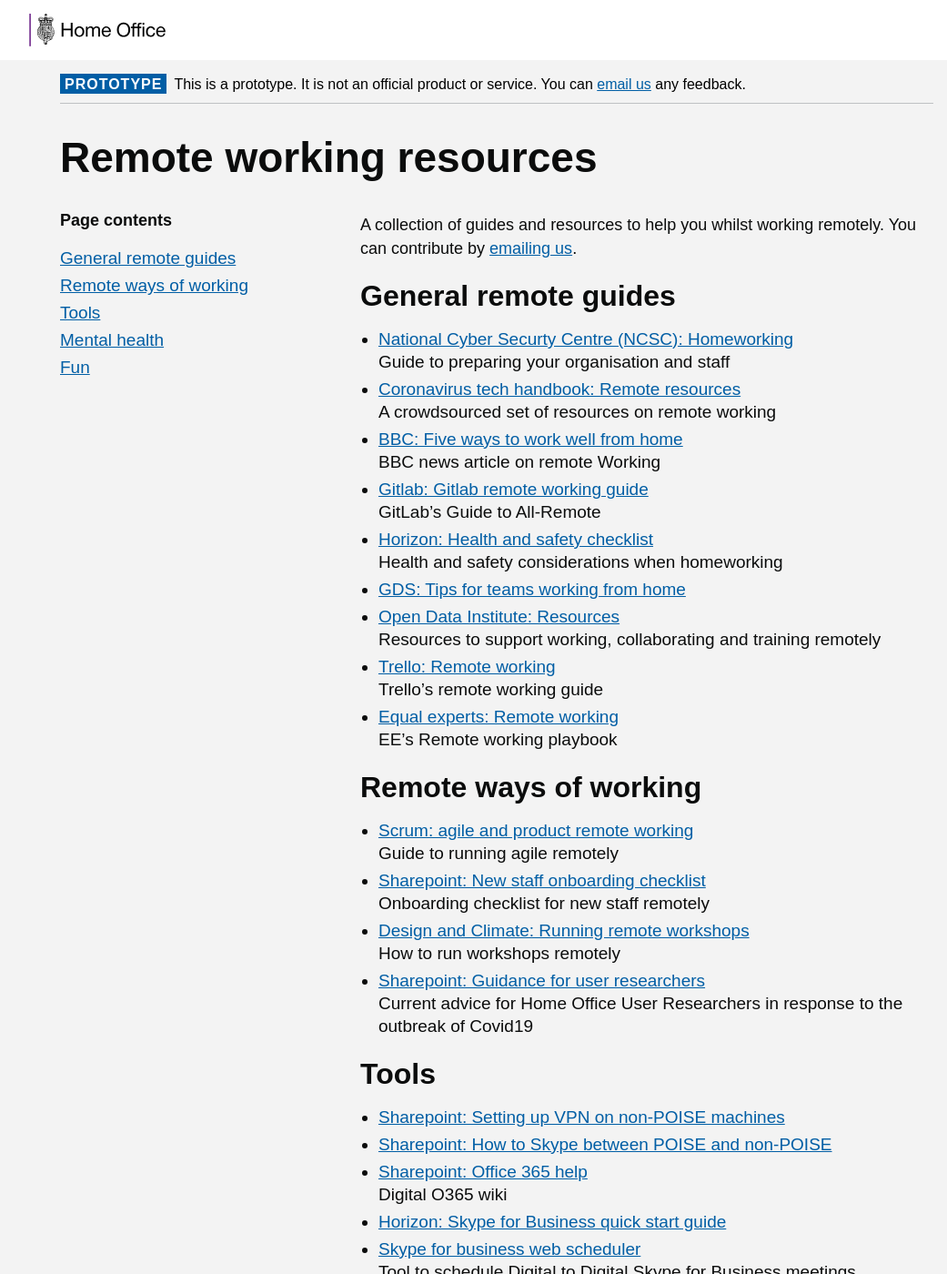
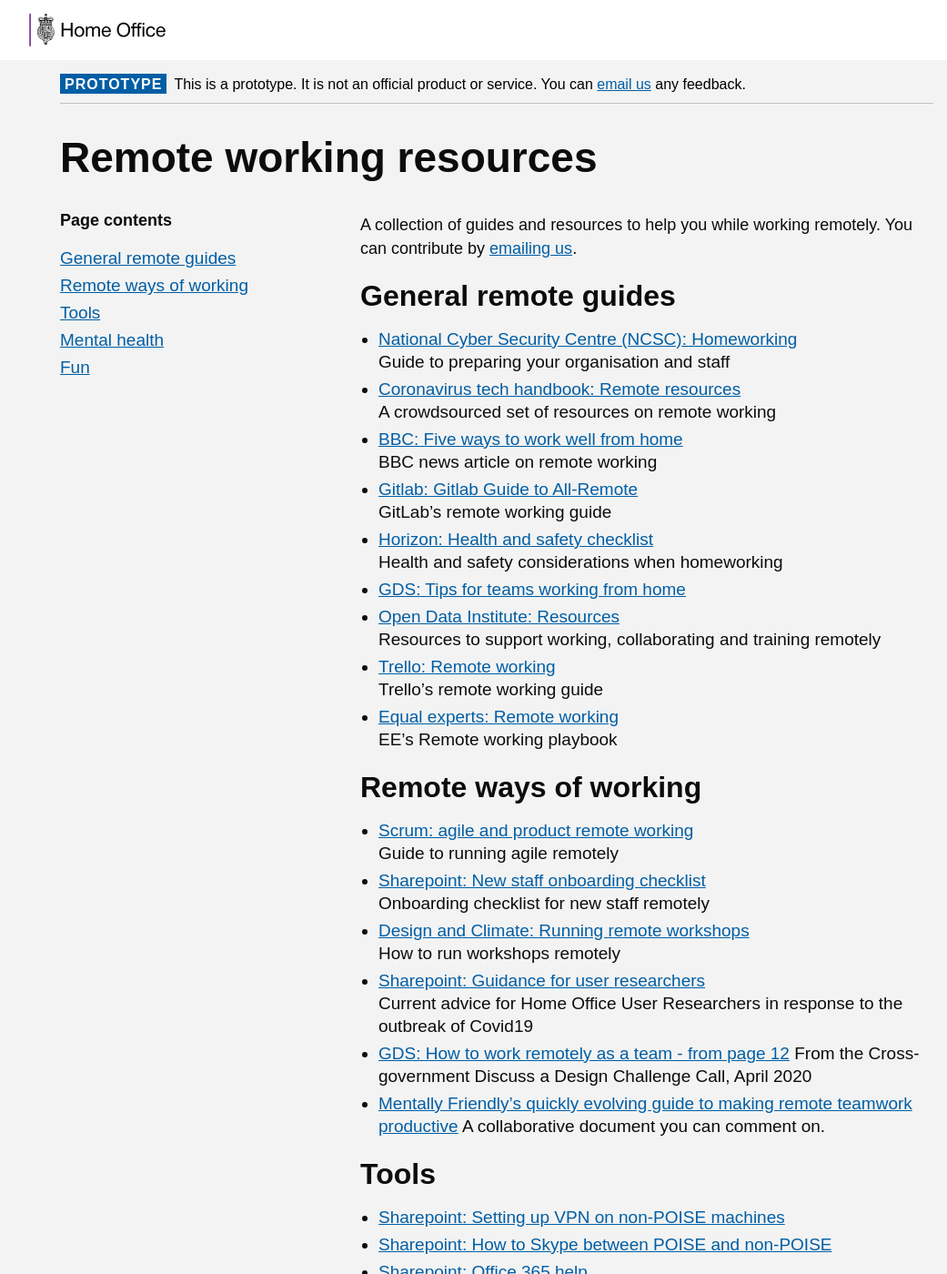
Before and after one commit to UKHomeOffice/playbook, a Jekyll site: the page built from index.md, in a window 1280 px wide and 1400 px high. Shown: the whole window at 91% size, without its empty margins (94-1135 px from the left). Built offline with Jekyll 4.4.1, drawn with Linux system fonts in a browser that asks for light colours; nearby versions of some CDN libraries; some web fonts are replaced; the repository's description, which GitHub fills in, is left out; some of the changed text lies outside the part shown.

Commit message:
Added resources

```diff
--- a/index.md
+++ b/index.md
@@ -5,17 +5,17 @@
 id: index
 ---
 
-A collection of guides and resources to help you whilst working remotely. You can contribute by <a href="mailto:remoteworking@digital.homeoffice.gov.uk>">emailing us</a>.
+A collection of guides and resources to help you while working remotely. You can contribute by <a href="mailto:remoteworking@digital.homeoffice.gov.uk>">emailing us</a>.
 
 ## General remote guides
-- [National Cyber Securty Centre (NCSC): Homeworking](https://www.ncsc.gov.uk/guidance/home-working)
+- [National Cyber Security Centre (NCSC): Homeworking](https://www.ncsc.gov.uk/guidance/home-working)
 Guide to preparing your organisation and staff
 - [Coronavirus tech handbook: Remote resources](https://coronavirustechhandbook.com/remote)
 A crowdsourced set of resources on remote working
 - [BBC: Five ways to work well from home](https://www.bbc.co.uk/news/business-51868894)
-BBC news article on remote Working
-- [Gitlab: Gitlab remote working guide](https://about.gitlab.com/company/culture/all-remote/guide/)
-GitLab's Guide to All-Remote
+BBC news article on remote working
+- [Gitlab: Gitlab Guide to All-Remote](https://about.gitlab.com/company/culture/all-remote/guide/)
+GitLab's remote working guide
 - [Horizon: Health and safety checklist](https://horizon.fcos.gsi.gov.uk/file-wrapper/homeworking-health-and-safety-guidance-and-checklist)
 Health and safety considerations when homeworking
 - [GDS: Tips for teams working from home](https://docs.google.com/document/d/1rXDSJJ3Pge0tk6CM-dktPOXZDwoFw9SXzZRKSXg3cT0/edit?usp=sharing)
@@ -36,6 +36,10 @@
 How to run workshops remotely
 - [Sharepoint: Guidance for user researchers](https://homeofficegovuk.sharepoint.com/:w:/r/teams/HomeOfficeDigital/User%20Research%20and%20Design/userresearch/_layouts/15/Doc.aspx?sourcedoc=%7BDA638554-939C-479D-B26A-9A9ECE58DB0A%7D&file=COVID-19%20Guidance%20v2.0%20(17th%20March).docx&action=default&mobileredirect=true&DefaultItemOpen=1)
 Current advice for Home Office User Researchers in response to the outbreak of Covid19
+- [GDS: How to work remotely as a team - from page 12](https://drive.google.com/file/d/1AH1wpwbUBsW0Y811a8OVTc9VO_eGhEt4/view)
+From the Cross-government Discuss a Design Challenge Call, April 2020
+- [Mentally Friendly’s quickly evolving guide to making remote teamwork productive](https://docs.google.com/presentation/d/1BP80GNg-rUkYUu-ZszwK6U3Dr65qvw70aXispH-EcQ8/edit#slide=id.g72e7cebf42_63_0)
+A collaborative document you can comment on.
 
 ## Tools
 - [Sharepoint: Setting up VPN on non-POISE machines](https://homeofficegovuk.sharepoint.com/:w:/r/teams/HomeOfficeDigital/User%20Research%20and%20Design/userresearch/_layouts/15/Doc.aspx?sourcedoc=%7B9201CFD0-8905-4F33-9782-14E816DAD5E0%7D&file=Accessing%20Confluence%20on%20a%20Mac%20without%20GovWifi.docx&action=default&mobileredirect=true&cid=0b9e055c-42f8-44db-af57-fad1afff3585)
@@ -47,6 +51,8 @@
 Tool to schedule Digital to Digital Skype for Business meetings
 <!-- Digital Confluence: working remotely playbook
 https://collaboration.homeoffice.gov.uk/display/HMPOCOL/Playbook%3A+Working+Remotely	 -->
+- [Suddenly remote: Definitive guide to facilitating remote workshops](https://assets.website-files.com/5e76a68d0a930f9f9ec4ba03/5e862887a8dec495d3d66914_The%20Definitive%20Guide%20To%20Facilitating%20Remote%20Workshops%20(V1.1)-min.pdf)
+Including insights, tools and case studies.
 
 # Mental health
 - [NHS: 5 steps to mental wellbeing](https://www.nhs.uk/conditions/stress-anxiety-depression/improve-mental-wellbeing/)
@@ -58,6 +64,8 @@
 - [Instagram: The Fab Story](https://www.instagram.com/thefabstory/)
 Well-being checklists and graphics
 - [Inc: Neuroscience Says Listening to This Song Reduces Anxiety by Up to 65 Percent](https://www.inc.com/melanie-curtin/neuroscience-says-listening-to-this-one-song-reduces-anxiety-by-up-to-65-percent.html)
+- [Second homeworking](https://secondhome.io/second-homeworking/)
+A free online programme designed to help you be creative, healthy and sane away from the office. Includes meditation, podcasts and playlists.
 
 ## Fun
 
@@ -67,4 +75,4 @@
 - [Virtual tours and learning apps](https://docs.google.com/document/d/1YfcmgRDbP-Kfrh0-jTyFP2fNWsbNXdJAemblLiCRHdA/edit)
 - [Exploring the Smithsonian Museum from your living room](https://www.smithsonianmag.com/smithsonian-institution/how-virtually-explore-smithsonian-your-living-room-180974436/)
 
-_Please note that the Home Office does not endorse the organisations and resources above and links are provided only for informational purposes._
+Please note that the Home Office does not endorse the organisations and resources above and links are provided only for informational purposes.
```
